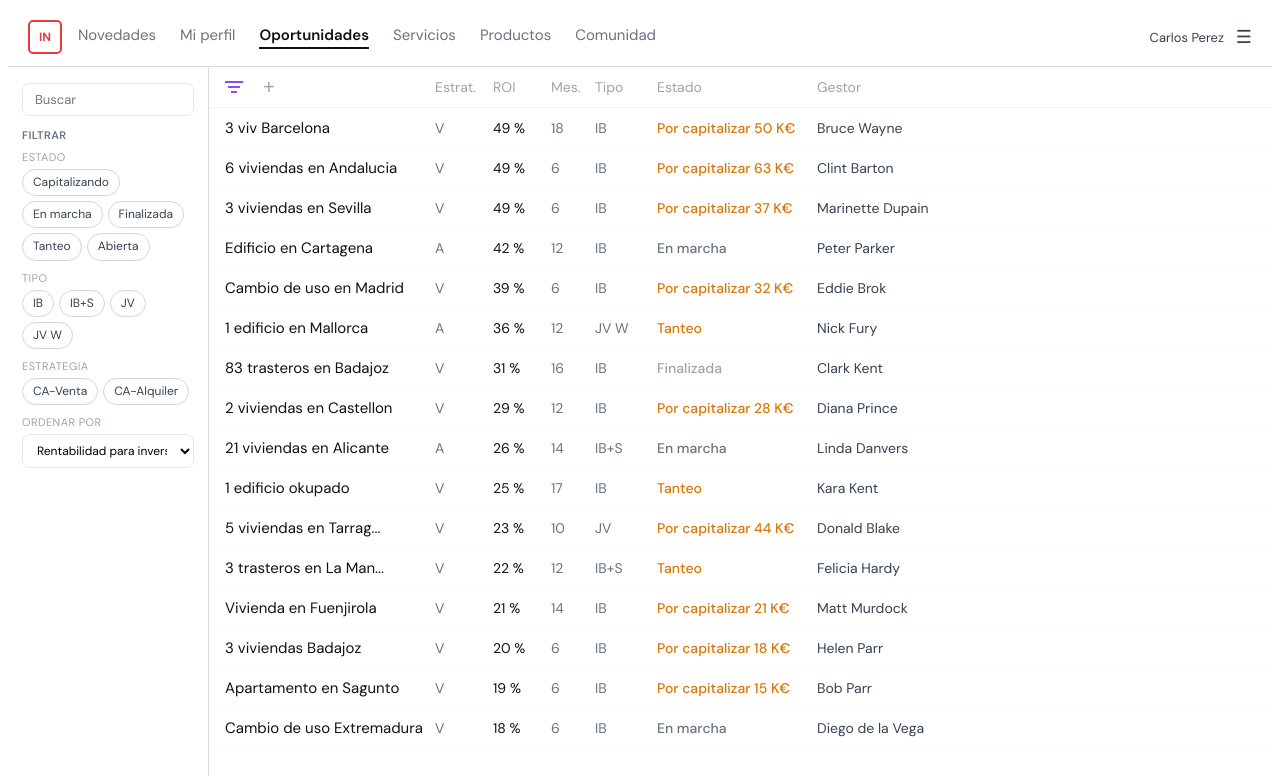
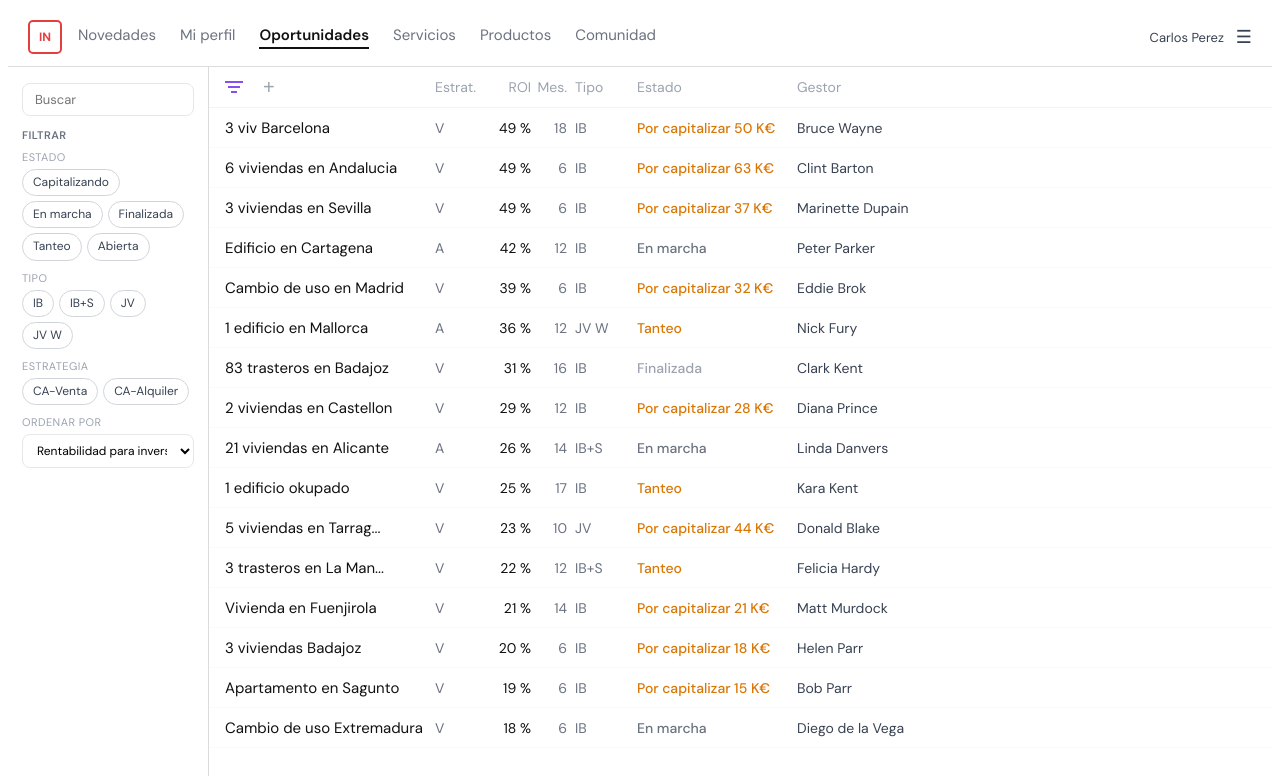
Before and after one commit to carlosperez-glitch/in-oportunidades, a React (Vite) app: page / in a window 1280 px wide. Shown: the top 776 px of the page. Built offline with nearby package versions, Linux system fonts and the light colour scheme.

Commit message:
fix: ROI y Mes. alineados a la derecha

```diff
--- a/src/components/Lista.jsx
+++ b/src/components/Lista.jsx
@@ -48,8 +48,8 @@ export default function Lista({ filtradas, selected, setSelected, isDesktop, tot
         {/* Cabeceras */}
         <div style={{ display: "flex", alignItems: "center", fontSize: 14, color: "#9ca3af" }}>
           <span style={{ width: 46, textAlign: "left" }}>Estrat.</span>
-          <span style={{ width: 50, paddingLeft: 12, textAlign: "left" }}>ROI</span>
-          <span style={{ width: 36, paddingLeft: 8, textAlign: "left" }}>Mes.</span>
+          <span style={{ width: 50, textAlign: "right" }}>ROI</span>
+          <span style={{ width: 36, textAlign: "right" }}>Mes.</span>
           <span style={{ width: 50, paddingLeft: 8, textAlign: "left" }}>Tipo</span>
           {isDesktop && <span style={{ width: 148, paddingLeft: 12, textAlign: "left" }}>Estado</span>}
           {isDesktop && <span style={{ width: 170, paddingLeft: 12 }}>Gestor</span>}
@@ -80,8 +80,8 @@ export default function Lista({ filtradas, selected, setSelected, isDesktop, tot
             </div>
             <div style={{ display: "flex", alignItems: "center", flexShrink: 0 }}>
               <span style={{ width: 46, textAlign: "left", fontSize: 14, color: "#6b7280" }}>{op.estrategia}</span>
-              <span style={{ width: 50, paddingLeft: 12, textAlign: "left", fontSize: 14, fontWeight: 400, color: "#111" }}>{op.roi} %</span>
-              <span style={{ width: 36, paddingLeft: 8, textAlign: "left", fontSize: 14, color: "#6b7280" }}>{op.meses}</span>
+              <span style={{ width: 50, textAlign: "right", fontSize: 14, fontWeight: 400, color: "#111" }}>{op.roi} %</span>
+              <span style={{ width: 36, textAlign: "right", fontSize: 14, color: "#6b7280" }}>{op.meses}</span>
               <span style={{ width: 50, paddingLeft: 8, textAlign: "left", fontSize: 14, color: "#6b7280" }}>{op.tipo}</span>
               {isDesktop && (
                 <span style={{ width: 148, paddingLeft: 12, fontSize: 14, color: estadoColor[op.estado] || "#374151", fontWeight: 500, whiteSpace: "nowrap" }}>
```
